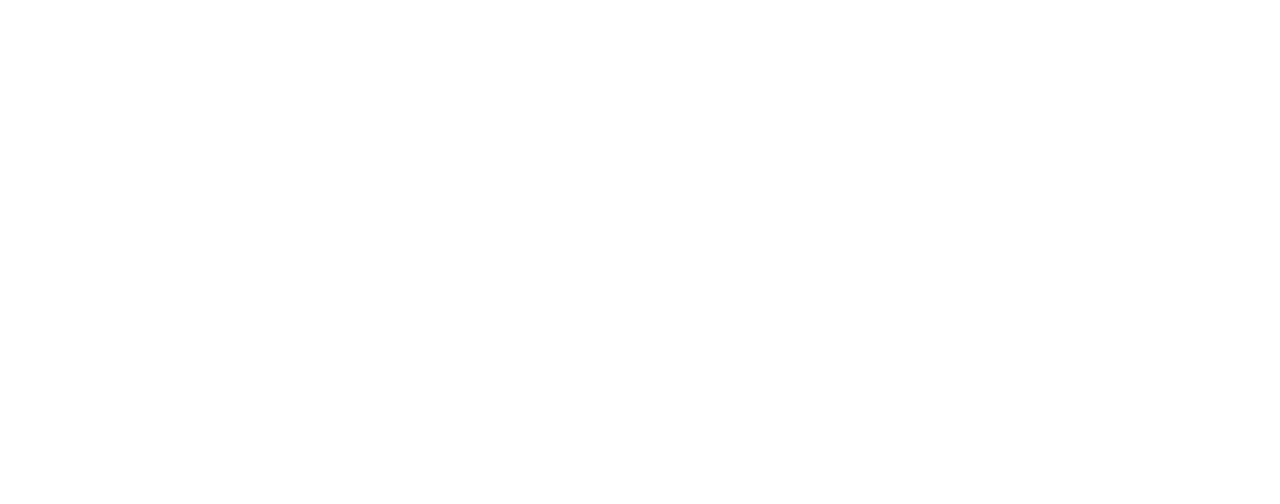
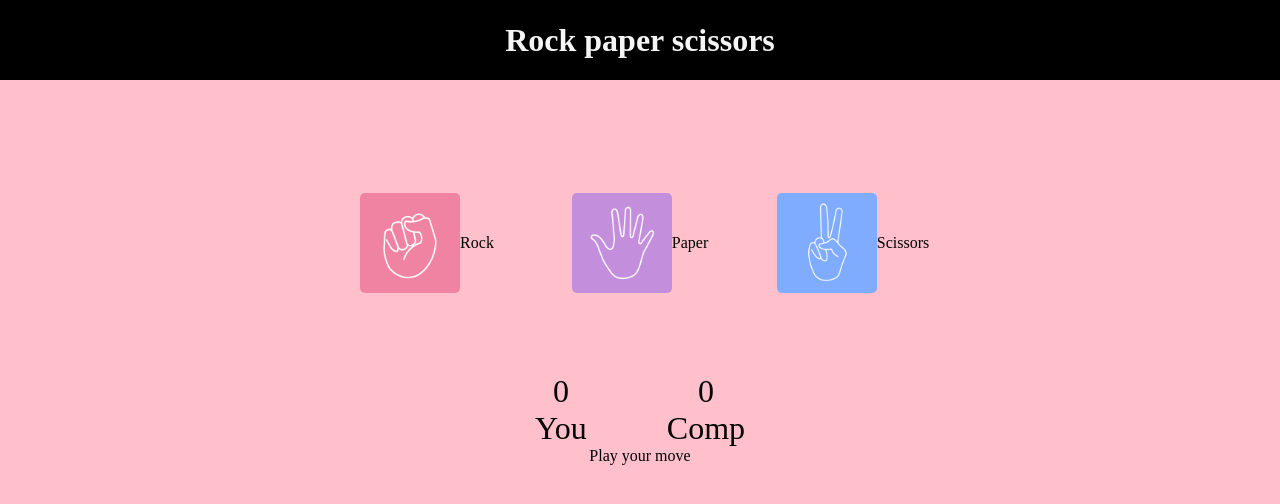
Before and after one commit to AneeshVishnubhatla/RockPaperScissorsGame, a plain HTML site: page index.html in a window 1280 px wide. Drawn offline with Linux system fonts and the light colour scheme.

Commit message:
Update index.html

```diff
--- a/index.html
+++ b/index.html
@@ -3,9 +3,40 @@
 <head>
     <meta charset="UTF-8">
     <meta name="viewport" content="width=device-width, initial-scale=1.0">
-    <title>Document</title>
+    <title>Rock Paper Scissors game</title>
+    <link rel="stylesheet" href="style.css">
 </head>
 <body>
-    <script src="first.js"></script>
+    <h1>Rock paper scissors</h1>
+    <div class="choices">
+        <div class="choice" id="rock">
+            <img src="./rock.png" alt="">
+            <p class="pp">Rock</p>
+        </div>
+        <div class="choice" id="paper">
+            <img src="./paper.png" alt="">
+            <div class="pp">Paper</div>
+        </div>
+        <div class="choice" id="scissors">
+            <img src="./scissors.png" alt="">
+            <div class="pp">Scissors</div>
+        </div>
+    </div>
+
+    <div class="scoreboard">
+        <div class="score">
+            <p id="user-score">0</p>
+            <p>You</p>
+        </div>
+        <div class="score">
+            <p id="comp-score">0</p>
+            <p>Comp</p>
+        </div>
+    </div>
+
+    <div class="msgcontainer">
+        <p id="msg">Play your move</p>
+    </div>
+   <script src="first.js"></script>
 </body>
 </html>
```
